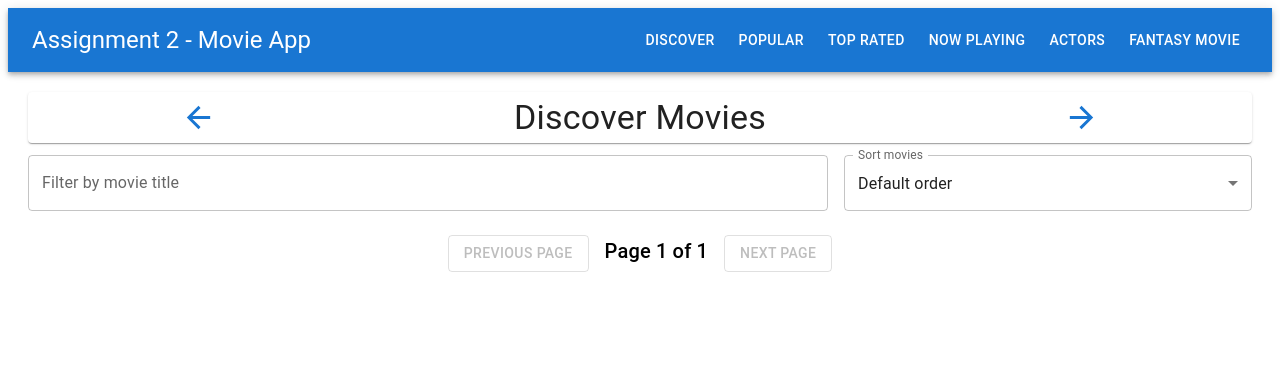
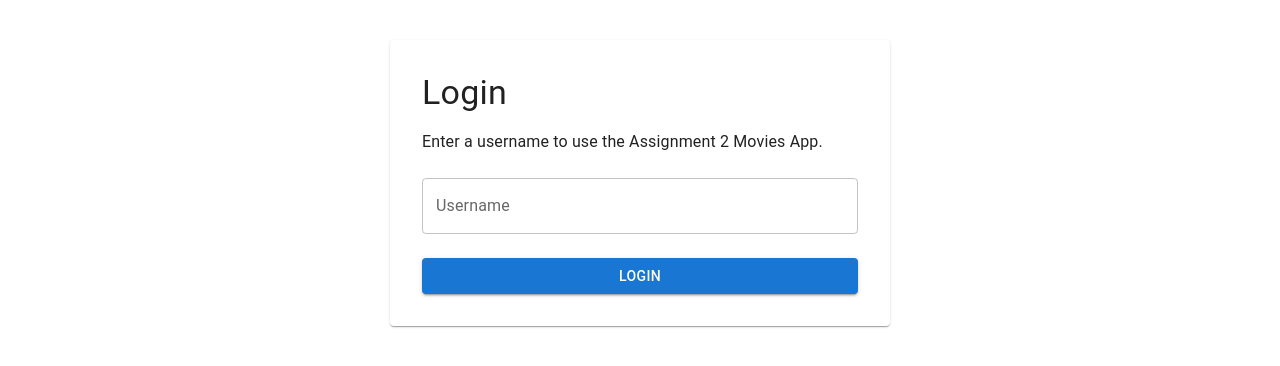
Before and after one commit to shoumik20115758/EWDAssignment2, a React app: page / in a window 1280 px wide. Shown: the top 366 px of the page. Built offline with nearby package versions, Linux system fonts and the light colour scheme; no server answers; the HTML template or start-up script is replaced by a standard one.

Commit message:
Added local login system using browser storage.

```diff
--- a/src/components/SiteHeader.tsx
+++ b/src/components/SiteHeader.tsx
@@ -13,18 +13,20 @@ type View =
   | "actors";
 
 type Props = {
+  username?: string;
+  onLogout: () => void;
   onNavigate: (view: View) => void;
 };
 
-const SiteHeader = ({ onNavigate }: Props) => {
+const SiteHeader = ({ username, onLogout, onNavigate }: Props) => {
   return (
     <AppBar position="static">
       <Toolbar sx={{ display: "flex", flexWrap: "wrap", gap: 2 }}>
         <Typography variant="h5" sx={{ flexGrow: 1 }}>
-          Assignment 2 - Movie App
+          Assignment 2 Movies App
         </Typography>
 
-        <Box sx={{ display: "flex", gap: 1, flexWrap: "wrap" }}>
+        <Box sx={{ display: "flex", gap: 1, flexWrap: "wrap", alignItems: "center" }}>
           <Button color="inherit" onClick={() => onNavigate("discover")}>
             Discover
           </Button>
@@ -43,6 +45,14 @@ const SiteHeader = ({ onNavigate }: Props) => {
           <Button color="inherit" onClick={() => onNavigate("fantasy")}>
             Fantasy Movie
           </Button>
+
+          <Typography sx={{ ml: 2 }}>
+            User: {username}
+          </Typography>
+
+          <Button color="inherit" onClick={onLogout}>
+            Logout
+          </Button>
         </Box>
       </Toolbar>
     </AppBar>
--- a/src/index.tsx
+++ b/src/index.tsx
@@ -2,10 +2,12 @@ import { useEffect, useState } from "react";
 import { createRoot } from "react-dom/client";
 import SiteHeader from "./components/SiteHeader";
 import FantasyMoviePage from "./pages/FantasyMoviePage";
+import LoginPage from "./pages/LoginPage";
 import MovieListPage from "./pages/HomePage";
 import MovieDetailsPage from "./pages/MovieDetailsPage";
 import ActorListPage from "./pages/ActorListPage";
 import ActorDetailsPage from "./pages/ActorDetailsPage";
+
 import {
   getMovies,
   getPopularMovies,
@@ -17,6 +19,7 @@ import {
   getActorDetails,
   getMovieCredits,
 } from "./api/tmdb-api";
+
 import {
   DiscoverMovieOverviewProps,
   MovieDetailsProps,
@@ -35,21 +38,45 @@ type MovieView =
   | "actors";
 
 const App = () => {
+  const [username, setUsername] = useState<string | null>(null);
+
   const [movies, setMovies] = useState<DiscoverMovieOverviewProps[]>([]);
   const [actors, setActors] = useState<Actor[]>([]);
-  const [selectedMovie, setSelectedMovie] = useState<MovieDetailsProps | null>(null);
-  const [selectedActor, setSelectedActor] = useState<ActorDetails | null>(null);
+  const [selectedMovie, setSelectedMovie] =
+    useState<MovieDetailsProps | null>(null);
+  const [selectedActor, setSelectedActor] =
+    useState<ActorDetails | null>(null);
+
   const [images, setImages] = useState<MovieImage[]>([]);
   const [cast, setCast] = useState<MovieCastMember[]>([]);
+
   const [loading, setLoading] = useState(true);
-  const [currentView, setCurrentView] = useState<MovieView>("discover");
+
+  const [currentView, setCurrentView] =
+    useState<MovieView>("discover");
+
   const [page, setPage] = useState(1);
   const [totalPages, setTotalPages] = useState(1);
 
-  const loadMovies = (view: MovieView, selectedPage = 1) => {
+  useEffect(() => {
+    const storedUser = localStorage.getItem("moviesAppUser");
+
+    if (storedUser) {
+      setUsername(storedUser);
+    }
+
+    loadMovies("discover", 1);
+  }, []);
+
+  const loadMovies = (
+    view: MovieView,
+    selectedPage = 1
+  ) => {
     setLoading(true);
+
     setSelectedMovie(null);
     setSelectedActor(null);
+
     setCurrentView(view);
     setPage(selectedPage);
 
@@ -76,8 +103,10 @@ const App = () => {
 
   const loadActors = () => {
     setLoading(true);
+
     setSelectedMovie(null);
     setSelectedActor(null);
+
     setCurrentView("actors");
 
     getPopularActors()
@@ -91,14 +120,11 @@ const App = () => {
       });
   };
 
-  useEffect(() => {
-    loadMovies("discover", 1);
-  }, []);
-
   const handleNavigate = (view: MovieView) => {
     if (view === "fantasy") {
       setSelectedMovie(null);
       setSelectedActor(null);
+
       setCurrentView("fantasy");
       setLoading(false);
     } else if (view === "actors") {
@@ -125,7 +151,9 @@ const App = () => {
       const movieCredits = await getMovieCredits(id);
 
       setSelectedMovie(movieDetails);
+
       setImages(movieImages.posters?.slice(0, 4) ?? []);
+
       setCast(movieCredits.cast?.slice(0, 10) ?? []);
     } catch (error) {
       console.error("Error fetching movie details:", error);
@@ -139,7 +167,9 @@ const App = () => {
 
     try {
       const actorDetails = await getActorDetails(id);
+
       setSelectedActor(actorDetails);
+
       setSelectedMovie(null);
     } catch (error) {
       console.error("Error fetching actor details:", error);
@@ -148,19 +178,43 @@ const App = () => {
     setLoading(false);
   };
 
+  const handleLogin = (newUsername: string) => {
+    setUsername(newUsername);
+  };
+
+  const handleLogout = () => {
+    localStorage.removeItem("moviesAppUser");
+
+    setUsername(null);
+  };
+
   const getPageTitle = () => {
     if (currentView === "popular") return "Popular Movies";
-    if (currentView === "topRated") return "Top Rated Movies";
-    if (currentView === "nowPlaying") return "Now Playing Movies";
+
+    if (currentView === "topRated")
+      return "Top Rated Movies";
+
+    if (currentView === "nowPlaying")
+      return "Now Playing Movies";
+
     return "Discover Movies";
   };
+
+  if (!username) {
+    return <LoginPage onLogin={handleLogin} />;
+  }
 
   if (loading) return <h1>Loading...</h1>;
 
   if (selectedActor) {
     return (
       <>
-        <SiteHeader onNavigate={handleNavigate} />
+        <SiteHeader
+          username={username}
+          onLogout={handleLogout}
+          onNavigate={handleNavigate}
+        />
+
         <ActorDetailsPage
           actor={selectedActor}
           onBack={() => {
@@ -175,7 +229,12 @@ const App = () => {
   if (selectedMovie) {
     return (
       <>
-        <SiteHeader onNavigate={handleNavigate} />
+        <SiteHeader
+          username={username}
+          onLogout={handleLogout}
+          onNavigate={handleNavigate}
+        />
+
         <MovieDetailsPage
           movie={selectedMovie}
           images={images}
@@ -190,7 +249,12 @@ const App = () => {
   if (currentView === "fantasy") {
     return (
       <>
-        <SiteHeader onNavigate={handleNavigate} />
+        <SiteHeader
+          username={username}
+          onLogout={handleLogout}
+          onNavigate={handleNavigate}
+        />
+
         <FantasyMoviePage />
       </>
     );
@@ -199,15 +263,28 @@ const App = () => {
   if (currentView === "actors") {
     return (
       <>
-        <SiteHeader onNavigate={handleNavigate} />
-        <ActorListPage actors={actors} onActorSelect={handleActorSelect} />
+        <SiteHeader
+          username={username}
+          onLogout={handleLogout}
+          onNavigate={handleNavigate}
+        />
+
+        <ActorListPage
+          actors={actors}
+          onActorSelect={handleActorSelect}
+        />
       </>
     );
   }
 
   return (
     <>
-      <SiteHeader onNavigate={handleNavigate} />
+      <SiteHeader
+        username={username}
+        onLogout={handleLogout}
+        onNavigate={handleNavigate}
+      />
+
       <MovieListPage
         movies={movies}
         title={getPageTitle()}
@@ -221,5 +298,8 @@ const App = () => {
   );
 };
 
-const rootElement = createRoot(document.getElementById("root")!);
+const rootElement = createRoot(
+  document.getElementById("root")!
+);
+
 rootElement.render(<App />);
--- /dev/null
+++ b/src/pages/LoginPage.tsx
@@ -0,0 +1,54 @@
+import { useState } from "react";
+import Grid from "@mui/material/Grid";
+import Paper from "@mui/material/Paper";
+import TextField from "@mui/material/TextField";
+import Button from "@mui/material/Button";
+import Typography from "@mui/material/Typography";
+
+type Props = {
+  onLogin: (username: string) => void;
+};
+
+const LoginPage = ({ onLogin }: Props) => {
+  const [username, setUsername] = useState("");
+
+  const handleLogin = () => {
+    if (!username.trim()) {
+      alert("Please enter a username.");
+      return;
+    }
+
+    localStorage.setItem("moviesAppUser", username);
+    onLogin(username);
+  };
+
+  return (
+    <Grid container justifyContent="center" sx={{ padding: 4 }}>
+      <Grid item xs={12} sm={8} md={5}>
+        <Paper sx={{ padding: 4 }}>
+          <Typography variant="h4" sx={{ mb: 2 }}>
+            Login
+          </Typography>
+
+          <Typography sx={{ mb: 3 }}>
+            Enter a username to use the Assignment 2 Movies App.
+          </Typography>
+
+          <TextField
+            fullWidth
+            label="Username"
+            value={username}
+            onChange={(e) => setUsername(e.target.value)}
+            sx={{ mb: 3 }}
+          />
+
+          <Button fullWidth variant="contained" onClick={handleLogin}>
+            Login
+          </Button>
+        </Paper>
+      </Grid>
+    </Grid>
+  );
+};
+
+export default LoginPage;
```
